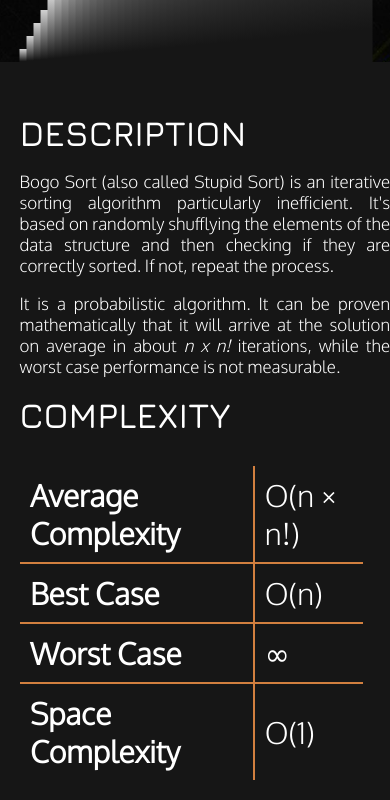
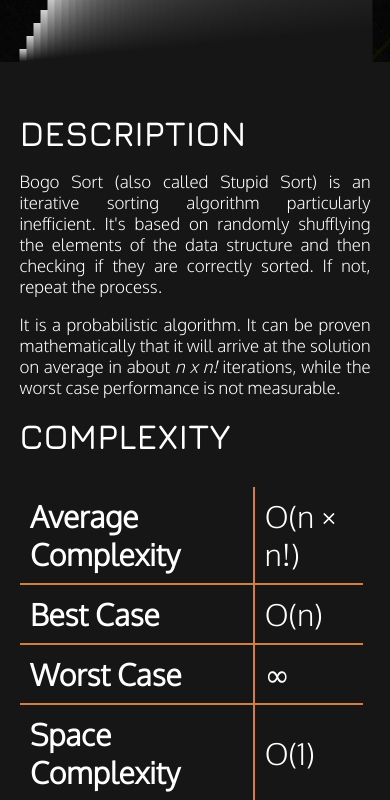
Before and after one commit to Myphz/sortvisualizer, a Flask app: page /bogosort/ in a window 390 px wide. Shown: the part 853-1653 px from the top of the page. Run offline with Flask 2, Linux system fonts and the light colour scheme; some libraries are stand-ins or nearby versions; some web fonts are replaced.

Commit message:
Mobile fixes

```diff
--- a/static/css/base_sort.css
+++ b/static/css/base_sort.css
@@ -218,7 +218,7 @@ body {
 
 @media only screen and (max-width: 1100px) {
     .sort-description {
-        max-width: 95%;
+        max-width: 90%;
         font-size: 17px;
         margin-left: 5%;
     }
```
